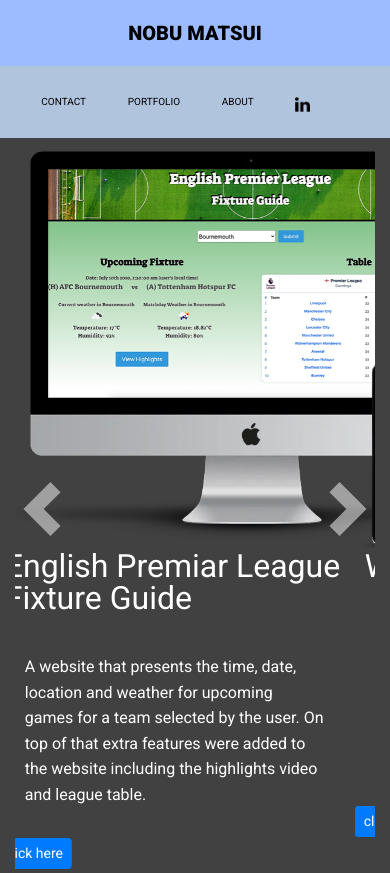
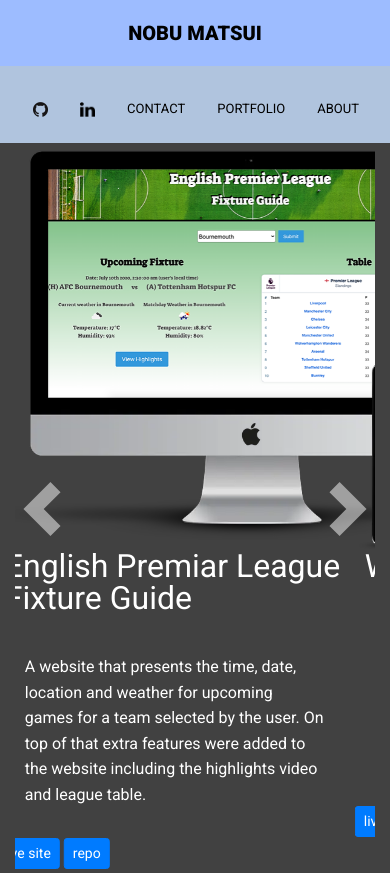
Before and after one commit to nobuhiromatsui/portfolio, a plain HTML site: page index.html in a window 390 px wide. Shown: the top 873 px of the page. Drawn offline with nearby package versions, Linux system fonts and the light colour scheme.

```diff
--- a/CSS/style.css
+++ b/CSS/style.css
@@ -255,6 +255,19 @@ footer p {
     .navigation {
         width: 70%;
     }
+
+    .navigation img {
+
+        padding: 0px;
+        margin: 0px;
+    }
+
+    .navigation ul li {
+        padding: 0px;
+        padding-top: 0px;
+        margin:0px;
+        font-size: 12px;
+    }
 }
 
 
@@ -267,6 +280,19 @@ footer p {
     .navigation {
         width: 60%;
     }
+
+    .navigation img {
+
+        padding: 0px;
+        margin: 0px;
+    }
+
+    .navigation ul li {
+        padding: 0px;
+        padding-top: 0px;
+        margin:0px;
+        font-size: 12px;
+    }
 }
 
 @media screen and (max-width: 568px) {
@@ -278,14 +304,19 @@ footer p {
         font-size: 10px;
         float: none;
     }
+
     .navigation img {
-        width: 30;
-        height: 34;
+
+        padding: 0px;
+        margin: 0px;
     }
-/*
-    .navigation li {
-        margin-top: 10px;
-    } */
+
+    .navigation ul li {
+        padding: 0px;
+        padding-top: 0px;
+        margin:0px;
+        font-size: 9px;
+    }
 }
 
 
@@ -296,16 +327,20 @@ footer p {
     }
 
     .navigation {
-        width: 90%;
+        width: 100%;
         float: none;
     }
     .navigation img {
-        width: 30;
-        height: 34;
+
+        padding: 0px;
+        margin: 0px;
     }
 
-    .navigation li {
-        padding-top: 8px;
+    .navigation ul li {
+        padding: 0px;
+        padding-top: 13px;
+        margin:0px;
+        font-size: 13px;
     }
 }
 
@@ -315,18 +350,22 @@ footer p {
     }
 
     .navigation {
-        width: 95%;
-        font-size: 10px;
+        width: 100%;
     }
 
     .navigation img {
-        width: 30;
-        height: 34;
+
+        padding: 0px;
+        margin: 0px;
     }
 
-    .navigation li {
-        padding-top: 8px;
+    .navigation ul li {
+        padding: 0px;
+        padding-top: 13px;
+        margin:0px;
+        font-size: 12px;
     }
+
 }
 
 
@@ -338,17 +377,21 @@ footer p {
 
     .navigation {
         width: 100%;
-        font-size: 10px;
         padding: 0px;
         margin: 0px;
     }
 
     .navigation img {
-        width: 30;
-        height: 34;
+
+        padding: 0px;
+        margin: 0px;
     }
 
-    .navigation li {
-        padding-top: 8px;
+    .navigation ul li {
+        padding: 0px;
+        padding-top: 13px;
+        margin:0px;
+        font-size: 10px;
     }
+
 }
--- a/index.html
+++ b/index.html
@@ -57,13 +57,16 @@
         </div>
         <div class="navigation">
             <ul>
-              <li><a class="nav-link" href="https://www.linkedin.com/in/nobuhiro-matsui-44137b33/" target="_blank"><img src="img/LinkedInLogo.png" width="82" height="86" title="linkedIn" alt="LinkedIn"></a>
-              </li>
+
               <li><a class="nav-link" target="blank" href="about.html">ABOUT <span class="sr-only">(current)</span></a>
               </li>
               <li><a class="nav-link" target="blank" href="portfolio.html">PORTFOLIO</a>
               </li>
               <li><a class="nav-link" target="blank" href="contact.html">CONTACT</a>
+              </li>
+              <li><a class="nav-link" href="https://www.linkedin.com/in/nobuhiro-matsui-44137b33/" target="_blank"><img src="img/LinkedInLogo.png" width="82" height="86" title="linkedIn" alt="LinkedIn"></a>
+              </li>
+              <li><a class="nav-link" href="https://github.com/nobuhiromatsui" target="_blank"><img src="img/GitHub-Mark-120px-plus.png" width="82" height="86" title="github" alt="github"></a>
               </li>
             </ul>
           </div>
@@ -79,7 +82,10 @@
           <h1>English Premiar League Fixture Guide</h1>
           <p>A website that presents the time, date, location and weather for upcoming games for a team selected by the user. On top of that extra features were added to the website including the highlights video and league table.</p>
           <button type="button" class="btn btn-primary btn-sm"
-            onclick=" window.open('https://thomasmaglaris.github.io/epl-fixture-guide/','_blank')">click here</button>
+            onclick=" window.open('https://thomasmaglaris.github.io/epl-fixture-guide/','_blank')">live site</button>
+            <button type="button" class="btn btn-primary btn-sm"
+            onclick=" window.open('https://github.com/thomasmaglaris/epl-fixture-guide','_blank')">repo</button>
+
 
         </div>
         <div class="carousel-item">
@@ -91,7 +97,9 @@
             Searched Cities are displayed on the left column
             When the searched city is clicked, display the weather info again.</p>
           <button type="button" class="btn btn-primary btn-sm"
-            onclick=" window.open('https://nobuhiromatsui.github.io/forecast/','_blank')">click here</button>
+            onclick=" window.open('https://nobuhiromatsui.github.io/forecast/','_blank')">live site</button>
+            <button type="button" class="btn btn-primary btn-sm"
+            onclick=" window.open('https://github.com/nobuhiromatsui/forecast', '_blank')">repo</button>
 
         </div>
         <div class="carousel-item">
@@ -100,7 +108,9 @@
           <p>Creating Day  Scheduler with jQuery  and javascript.
             It allows to save notes by the hour, and the data will be stored locally.</p>
           <button type="button" class="btn btn-primary btn-sm"
-            onclick=" window.open('https://nobuhiromatsui.github.io/Work-Day-Scheduler/','_blank')">click here</button>
+            onclick=" window.open('https://nobuhiromatsui.github.io/Work-Day-Scheduler/','_blank')">live site</button>
+            <button type="button" class="btn btn-primary btn-sm"
+            onclick=" window.open('https://github.com/nobuhiromatsui/Work-Day-Scheduler','_blank')">repo</button>
 
         </div>
       </div>
```
Also changed, not shown: about.html (+8 -2 lines), contact.html (+5 -2 lines), portfolio.html (+5 -2 lines), img/GitHub-Mark-120px-plus.png (added), 3 other files.
